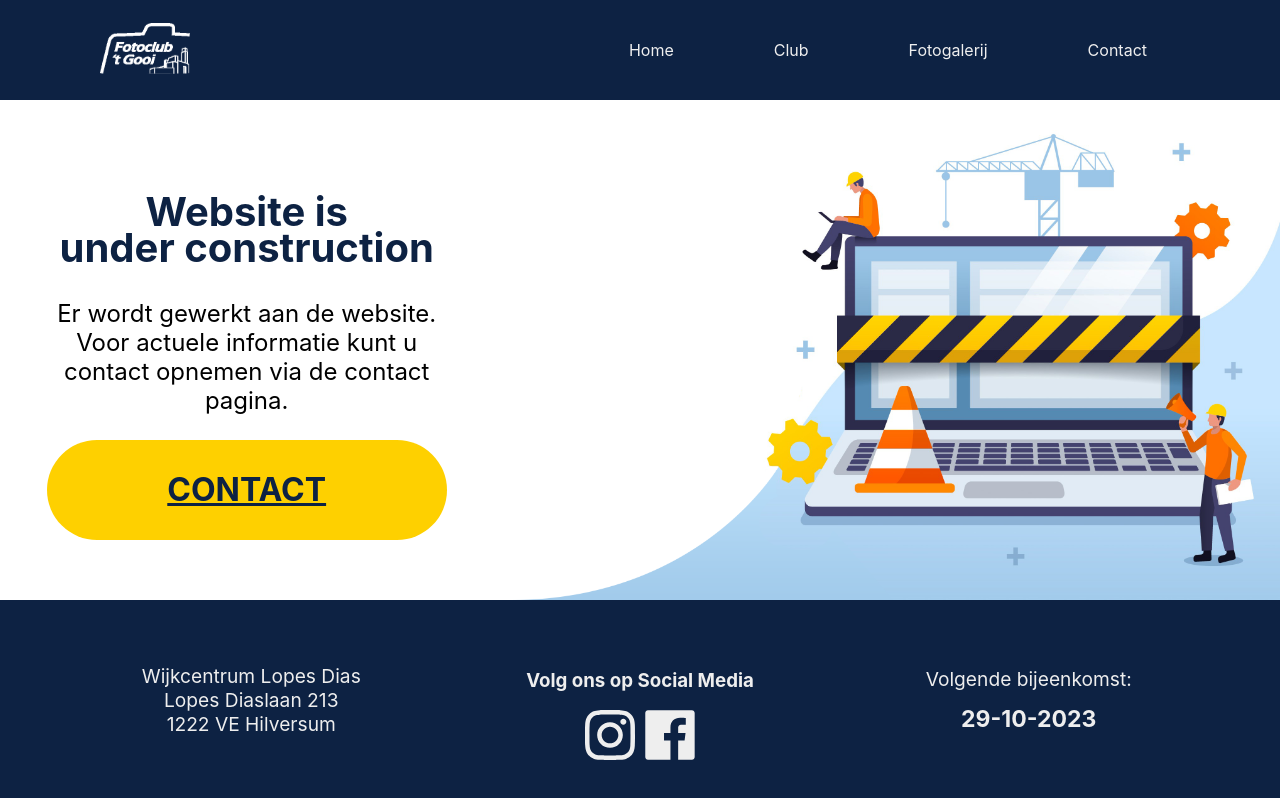
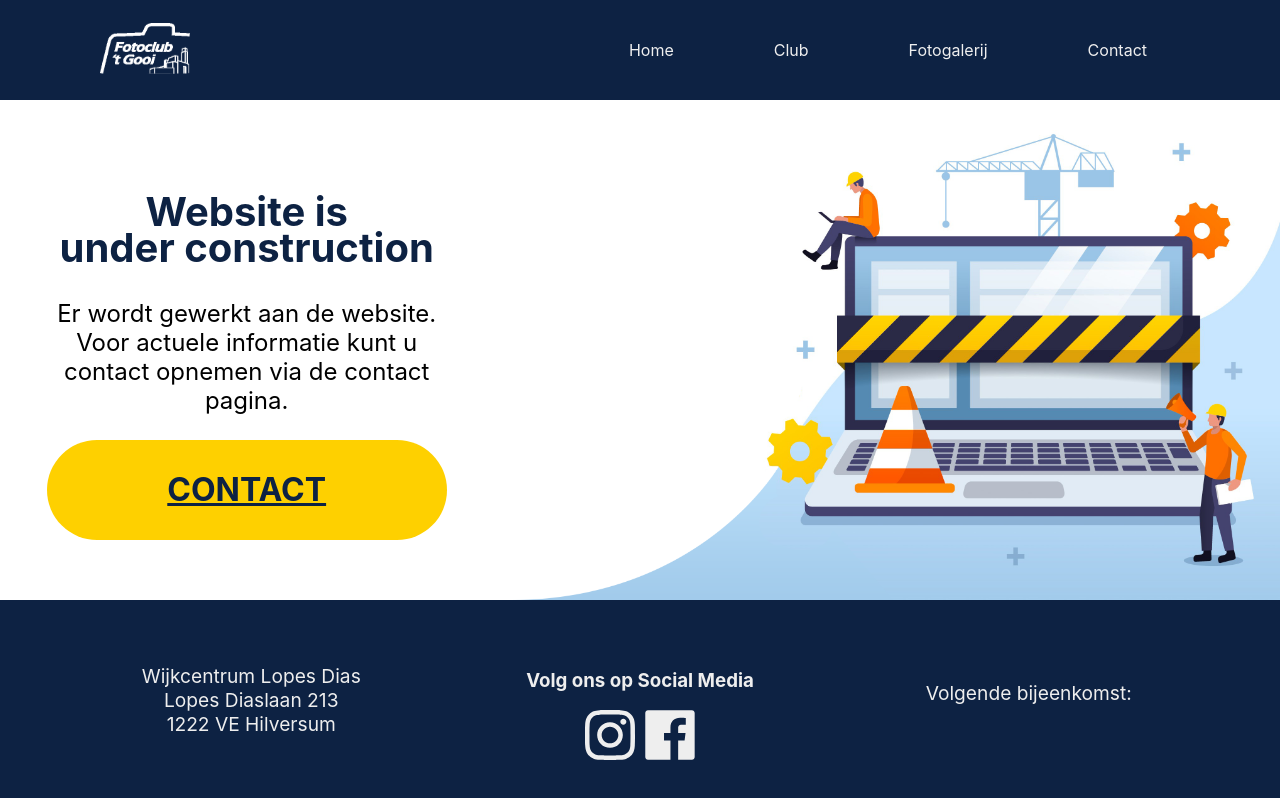
Before and after one commit to J-Segers/fctgooi, a React (Create React App) app: page /club in a window 1280 px wide. Built offline with nearby package versions, Linux system fonts and the light colour scheme; no server answers; the database is empty; the HTML template or start-up script is replaced by a standard one.

Commit message:
context nearly done

```diff
--- a/src/components/footer/Footer.tsx
+++ b/src/components/footer/Footer.tsx
@@ -1,10 +1,19 @@
-import React from 'react';
+import React, {useContext, useEffect, useState} from 'react';
 import "./Footer.css";
 import instagram from "../../assets/instagram-icon.svg";
 import facebook from "../../assets/facebook-icon.svg";
-import { getNextMeeting } from '../../helperFunctions/nextmeet';
+import {CalendarContext} from "../../context/CalendarContext";
 
 function Footer() {
+    const  agendaItems  = useContext(CalendarContext);
+
+    function stringToNumber(str: string): number {
+       return parseInt(str.split("-").reverse().join(""));
+    }
+
+    const sortedAgendaItems = agendaItems.sort((a, b) => {
+        return stringToNumber(a.datum) - stringToNumber(b.datum)
+    })
 
     return (
         <footer>
@@ -24,7 +33,7 @@ function Footer() {
             </section>
             <section className="meet">
                 Volgende bijeenkomst:<br />
-                <span>{`${getNextMeeting()}`}</span>
+                <span>{sortedAgendaItems[0]?.datum}</span>
             </section>
         </footer>
     );
--- a/src/context/CalendarContext.tsx
+++ b/src/context/CalendarContext.tsx
@@ -1,35 +1,25 @@
-import React, {createContext, useEffect, useState} from 'react';
+import React, {createContext, useEffect, useState} from 'react'
+import CalendarService from "../services/CalendarService";
 import ICalendarItem from "../models/calendarItem";
-import CalendarService from "../services/CalendarService";
-import PropTypes from "prop-types";
 
-export const CalendarContext = createContext({});
+export const CalendarContext = createContext<ICalendarItem[]>([])
 
-CalendarContextProvider.propTypes = {
-    children: PropTypes.node.isRequired
-}
-function CalendarContextProvider(props: {children: any}) {
-    const [items, setItems] = useState<ICalendarItem[]>([])
+// @ts-ignore
+export function CalendarProvider({children}) {
+    const [agendaItems, setAgendaItems] = useState<Array<ICalendarItem>>([])
 
     useEffect(() => {
-        getItems().catch(e => console.error(e));
+        CalendarService
+            .getAll()
+            .then(res => setAgendaItems(res))
+            .catch(e => console.error(e))
     }, []);
 
-    async function getItems() {
-        await CalendarService.getAll()
-            .then(res => setItems(res))
-            .catch(e => console.error(e))
-    }
 
-    const contextData = {
-        calendarItems: items,
-    };
 
     return (
-        <CalendarContext.Provider value={contextData}>
-            {props.children}
+        <CalendarContext.Provider value={agendaItems}>
+            {children}
         </CalendarContext.Provider>
-    );
+    )
 }
-
-export default CalendarContextProvider;
```
Also changed, not shown: src/App.tsx (+16 -6 lines).
